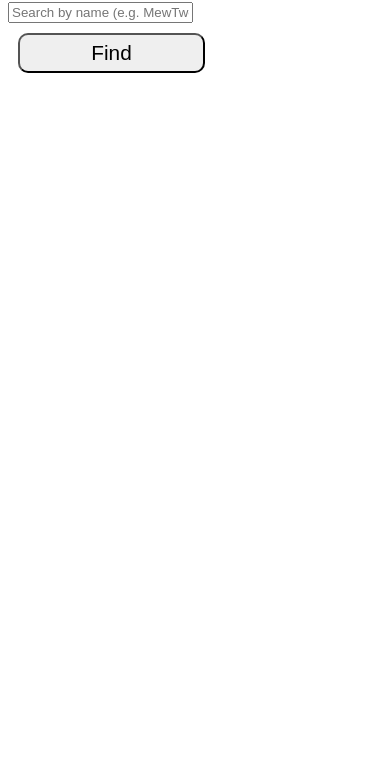
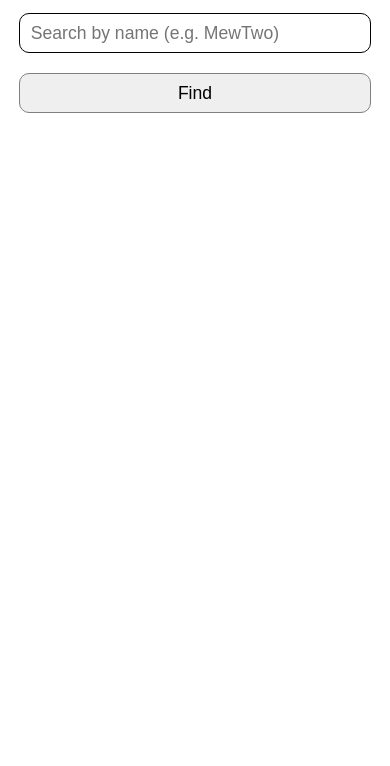
Before and after one commit to kyaaron/Pokemon-Image-Picker, a plain HTML site: page index.html in a window 390 px wide. Shown: the part 78-844 px from the top of the page. Drawn offline with Linux system fonts and the light colour scheme.

Commit message:
chore: updated mobile styles for new search bar UI/UX

```diff
--- a/styles/styles.css
+++ b/styles/styles.css
@@ -4,43 +4,54 @@
 }
 
 @media screen and (max-width: 769px) {
-    h1, p {
+    h1 {
         text-align: center;
+        font-size: 2.3rem;
     }
-    h2, .pokedex-paragraph {
-        text-align: left;
-        padding: 0 20px;
+    .search-container {
+        display: flex;
+        flex-direction: column;
+        justify-content: center;
+        align-items: center;
+        margin: 0 3%;
+    }
+    .search-bar {
+        width: 100%;
+        height: 40px;
+        font-size: 1.1rem;
+        padding-left: 3%;
+        border-radius: 10px;
+        border: 0.5px solid black;
+        margin: 0 3% 10px 3%;
+    }
+    .search-btn {
+        height: 40px;
+        border-radius: 10px;
+        font-size: 1.1rem;
+        border: 0.5px solid grey;
+        width: 100%;
+        margin: 10px 3% 0 3%;
+    }
+    .pokedex-info-container {
+        display: flex;
+        flex-direction: column;
+        justify-content: center;
+        align-items: center;
+        margin: 20px 0 0 0
+    }
+    img {
+        width: 250px;
+        height: 250px;
+    }
+    .pokedex-info {
+        margin: 0 20px;
+    }
+    .pokedex-paragraph {
+        font-size: 1.3rem;
     }
     h2 {
         font-size: 2.0rem;
-    }
-
-    .btn-container, .pkmn-image-container, .pokedex-info-container {
-        display: flex;
-        justify-content: center;
-        align-items: center;
-        flex-direction: column;
-    }
-    .btn-container {
-        width: 100%;
-    }
-    button {
-        margin: 10px;
-        width: 50%;
-        height: 40px;
-        font-size: 1.3rem;
-        border-radius: 10px;
-    }
-    img {
-        padding-top: 30px;
-        max-width: 300px;
-        max-height: 300px;
-    }
-    .pokedex-info {
-        margin-top: 15px;
-    }
-    .pokedex-paragraph {
-        font-size: 1.3rem;
+        text-align: center;
     }
 }
 
@@ -63,7 +74,7 @@
         justify-content: space-around;
         align-items: center;
         margin: 0 8%;
-        background-color: rgb(255, 224, 224);
+        background-color: rgb(252, 231, 231);
         border-radius: 10px;
         height: 350px;
     }
@@ -94,5 +105,6 @@
     img {
         width: 300px;
         height: 300px;
+        border-radius: 10px;
     }
 }
```
